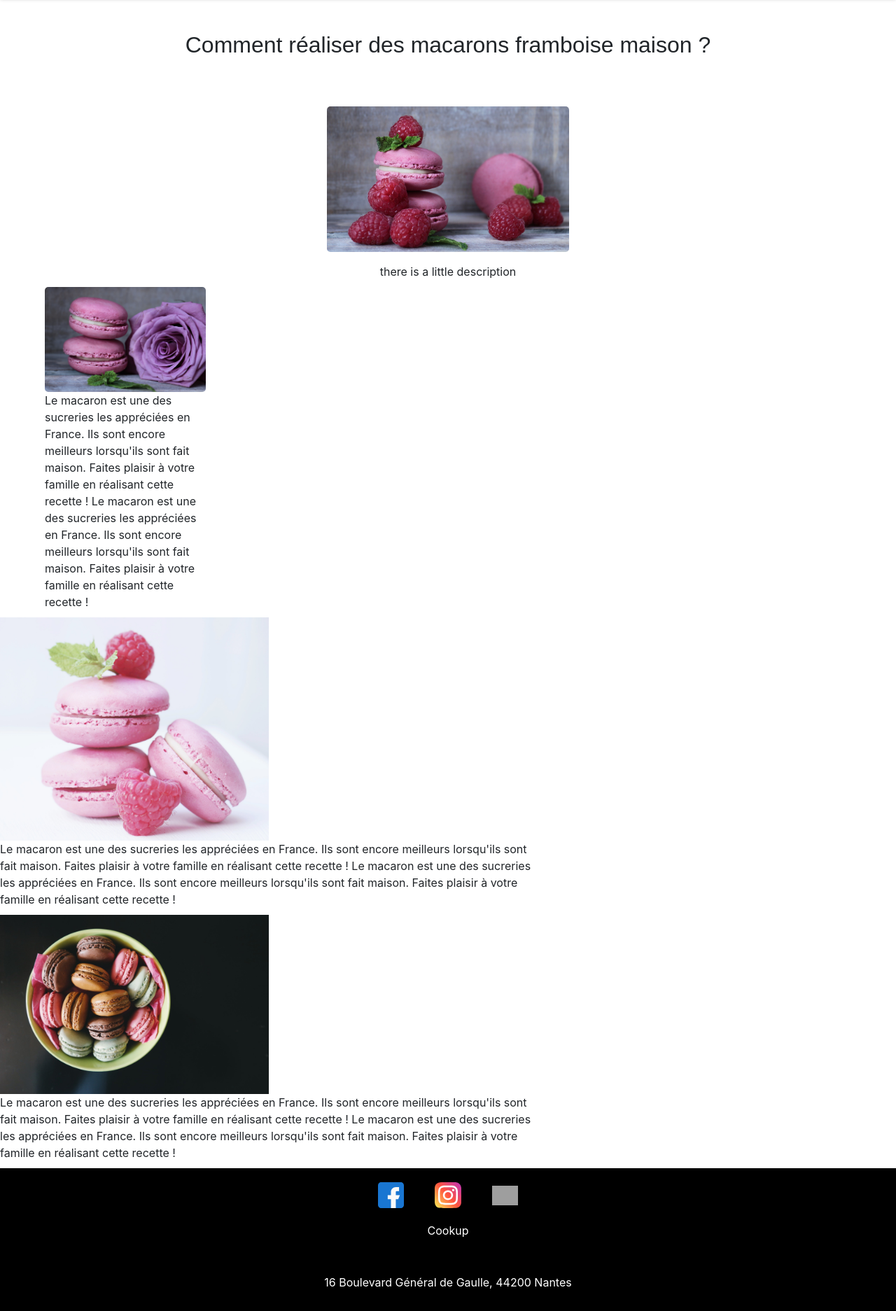
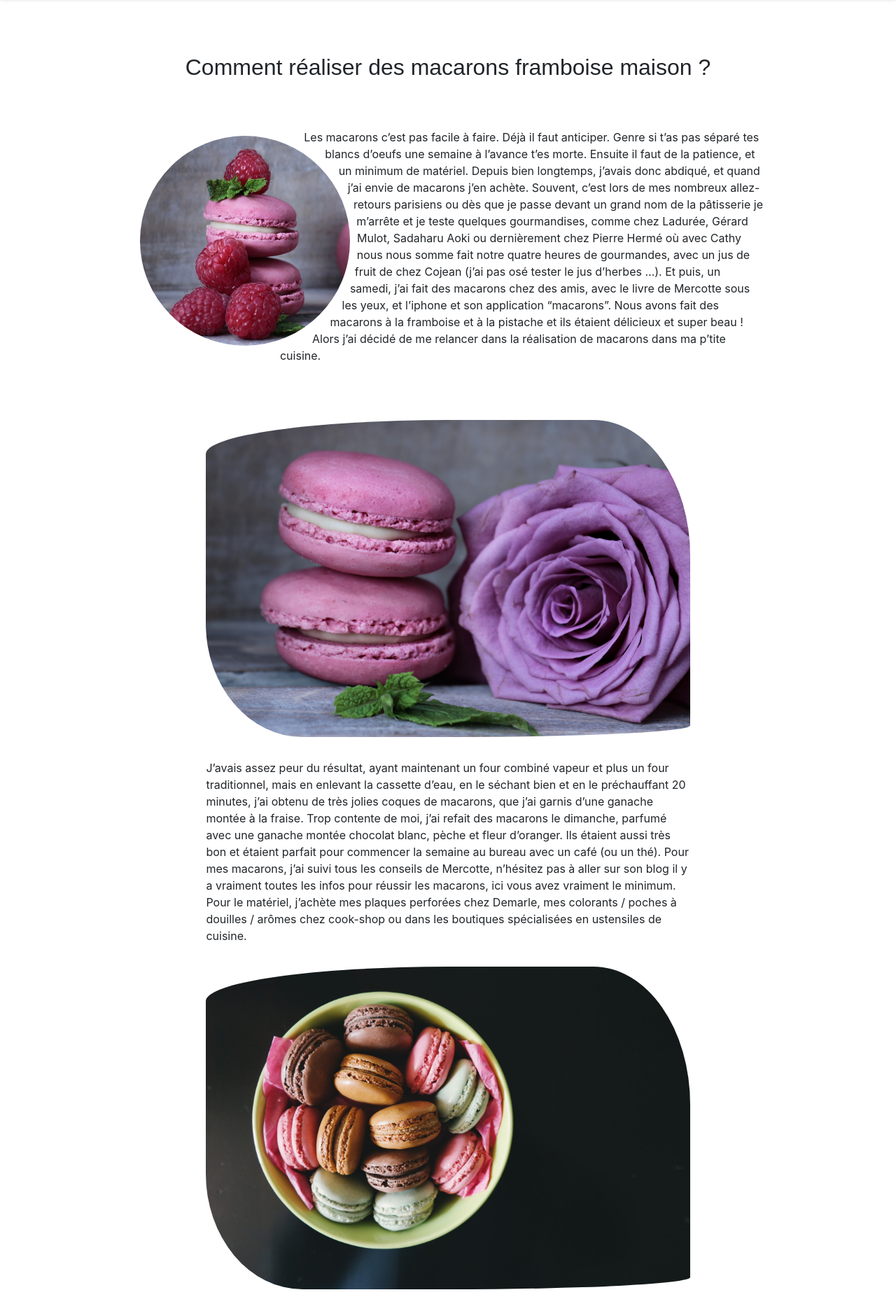
Before and after one commit to Prizilya/mspr-html, a PHP site: page /article.php in a window 1280 px wide. Shown: the part 120-1993 px from the top of the page at 70% size. Run offline with PHP 8.4, Linux system fonts and the light colour scheme; grey boxes are pictures that could not be loaded.

Commit message:
article update

```diff
--- a/article.php
+++ b/article.php
@@ -1,61 +1,100 @@
 <?php include_once "header.php" ?>
+
 
     <section id="article-jumbotron">
         <div class="container">
             <h1>Comment réaliser des macarons framboise maison ?</h1>
+            <div class="imgtext">
+                <img src="public/images/macaronscarré.jpg" alt="Macarons à la framboise avec une rose violette.">
+                <p>Les macarons c’est pas facile à faire. Déjà il faut anticiper. Genre si t’as pas séparé tes
+                    blancs d’oeufs une semaine à l’avance t’es morte. Ensuite il faut de la patience, et un minimum
+                    de matériel. Depuis bien longtemps, j’avais donc abdiqué, et quand j’ai envie de macarons j’en
+                    achète.
+
+                    Souvent, c’est lors de mes nombreux allez-retours parisiens ou dès que je passe devant un grand
+                    nom de la pâtisserie je m’arrête et je teste quelques gourmandises, comme chez Ladurée, Gérard
+                    Mulot, Sadaharu Aoki ou dernièrement chez Pierre Hermé où avec Cathy nous nous somme fait notre
+                    quatre heures de gourmandes, avec un jus de fruit de chez Cojean (j’ai pas osé tester le jus
+                    d’herbes …).
+
+                    Et puis, un samedi, j’ai fait des macarons chez des amis, avec le livre de Mercotte sous les
+                    yeux, et l’iphone et son application “macarons”. Nous avons fait des macarons à la framboise et
+                    à la pistache et ils étaient délicieux et super beau ! Alors j’ai décidé de me relancer dans la
+                    réalisation de macarons dans ma p’tite cuisine.
+                </p>
+            </div>
+        </div>
+    </section>
+
+
+    <section id="article-1">
+        <div class="container">
             <div class="center">
-                <img src="public/images/macarons.jpg" alt="Macarons à la framboise.">
-                <p>there is a little description</p>
+                <div class="center">
+                    <img src="public/images/macaron1.jpg" alt="Macaron">
+                </div>
+                <p>J’avais assez peur du résultat, ayant maintenant un four combiné vapeur et plus un four traditionnel,
+                    mais en enlevant la cassette d’eau, en le séchant bien et en le préchauffant 20 minutes, j’ai obtenu
+                    de très jolies coques de macarons, que j’ai garnis d’une ganache montée à la fraise. Trop contente
+                    de moi, j’ai refait des macarons le dimanche, parfumé avec une ganache montée chocolat blanc, pèche
+                    et fleur d’oranger. Ils étaient aussi très bon et étaient parfait pour commencer la semaine au
+                    bureau avec un café (ou un thé).
+
+                    Pour mes macarons, j’ai suivi tous les conseils de Mercotte, n’hésitez pas à aller sur son blog il y
+                    a vraiment toutes les infos pour réussir les macarons, ici vous avez vraiment le minimum. Pour le
+                    matériel, j’achète mes plaques perforées chez Demarle, mes colorants / poches à douilles / arômes
+                    chez cook-shop ou dans les boutiques spécialisées en ustensiles de cuisine.
+                </p>
             </div>
         </div>
     </section>
 
     <section id="article-1">
         <div class="container">
-            <div class="clearfix">
-                <div class="fl">
-                    <img src="public/images/macaron1.jpg" alt="Macarons à la framboise avec une rose violette.">
-                </div>
-                <div class="fr">
-                    <p>Le macaron est une des sucreries les appréciées en France. Ils sont encore meilleurs lorsqu'ils
-                        sont fait maison. Faites plaisir à votre famille en réalisant cette recette ! Le macaron est une
-                        des
-                        sucreries les appréciées en France. Ils sont encore meilleurs lorsqu'ils sont fait maison.
-                        Faites
-                        plaisir à
-                        votre famille en réalisant cette recette !
-                    </p>
-                </div>
+            <div class="center">
+                <img src="public/images/macaron3.jpg" alt="Macarons à la framboise avec des petites framboises.">
+
+                <p>Coques de macarons (recette sans meringue Italienne) <br>
+                    90 g de blancs d’œufs  (séparés 7 jours à l’avance, conservés au réfrigérateur et sorti du réfrigérateur 3 heures avant de préparer les macarons) <br>
+                    220 g de sucre glace <br>
+                    120 g de poudre d’amandes<br>
+                    20 g de sucre en poudre<br>
+                    1/2 cuillère à café de colorant en poudre (rouge pour les fraises, jaune pour les pèches / fleur d’oranger)<br>
+                    <br>
+                    1. Préchauffez le four à 160 °.<br>
+                    <br>
+                    2. Dans un mixeur, mixer quelques instants la poudre d’amande et le sucre glace pour éviter de les tamiser.<br>
+                    <br>
+                    3. Monter les blancs en neige ferme avec une pincée de sel. Ajouter progressivement le sucre en poudre et le colorant. Les blancs doivent former des becs d’oiseau quand on enlève le fouet.<br>
+                    <br>
+                    4. Ajouter le mélange poudre d’amande / sucre glace et mélanger avec une corne (bien plus pratique qu’une maryse) en un mouvement de bas en haut en partant du centre du bol. L’appareil doit être lisse et brillant, il doit faire le ruban sans être liquide, juste souple.<br>
+                    <br>
+                    5. Remplir une poche a douille lisse avec la préparation, et dresser les macarons sur un tapis en silicone ou du papier cuisson siliconé, déposé sur une grille perforée.<br>
+                    <br>
+                    6. Enfourner pour 13 à 16 minutes de cuisson, selon votre four et la taille des macarons. Les miens étaient de taille moyenne, et ils ont cuit 16 minutes. Laissez légèrement refroidir avant de retirer les macarons de la feuille.<br>
+                    <br>
+                    7. Laisser refroidir les coques avant de les garnir.<br>
+                    <br>
+                    Ganaches montées parfumées<br>
+                    50 g de chocolat blanc à pâtisserie (j’utilise la couverture Ivoire Valrhona)<br>
+                    25 g de crème fleurette entière<br>
+                    3 g de miel<br>
+                    75 g de crème fleurette froide<br>
+                    1 belle cuillère à café d’arôme (fraise pour les premiers, puis pèche et fleur d’oranger pour les seconds)<br>
+                    <br>
+                    1. Faire chauffer la crème et le miel et y ajouter l’arôme.<br>
+                    <br>
+                    2. Y faire fondre le chocolat en morceaux et mélanger pour le faire fondre.<br>
+                    <br>
+                    3. Ajouter les 75 g de crème restant et mélanger. Conserver au réfrigérateur pour faire refroidir la ganache.<br>
+                    <br>
+                    4. Quand la ganache est froide, la monter en chantilly puis remplir une poche à douille avec et garnir les macarons.<br>
+                    <br>
+                    5. Ranger ensuite les macarons au réfrigérateur, ils sont meilleurs au moins deux jours après les avoir assemblés …<br>
+                </p>
+
             </div>
         </div>
     </section>
 
-    <section id="article-1">
-        <div class="w30">
-            <img src="public/images/macaron2.jpg" alt="Macarons à la framboise avec des petites framboises.">
-        </div>
-        <div class="w60">
-            <p>Le macaron est une des sucreries les appréciées en France. Ils sont encore meilleurs lorsqu'ils
-                sont fait maison. Faites plaisir à votre famille en réalisant cette recette ! Le macaron est une des
-                sucreries les appréciées en France. Ils sont encore meilleurs lorsqu'ils sont fait maison. Faites
-                plaisir à
-                votre famille en réalisant cette recette !
-            </p>
-        </div>
-    </section>
-
-    <section id="article-2">
-        <div class="w30">
-            <img src="public/images/macaron3.jpg" alt="Macarons à la framboise avec des petites framboises.">
-        </div>
-        <div class="w60">
-            <p>Le macaron est une des sucreries les appréciées en France. Ils sont encore meilleurs lorsqu'ils
-                sont fait maison. Faites plaisir à votre famille en réalisant cette recette ! Le macaron est une des
-                sucreries les appréciées en France. Ils sont encore meilleurs lorsqu'ils sont fait maison. Faites
-                plaisir à
-                votre famille en réalisant cette recette !
-            </p>
-        </div>
-    </section>
-
 <?php include_once "footer.php" ?>
--- a/resources/sass/layout/_header.scss
+++ b/resources/sass/layout/_header.scss
@@ -12,6 +12,7 @@ html{ min-height: 100vh;
   padding: 5Px;
   background-color: rgb(255, 255, 255, 0.8);
   box-shadow: 0 -1px 5px 0 rgba(0, 0, 0, .2);
+  z-index: 100;
 
   .container {
     display: flex;
--- a/resources/sass/pages/_article.scss
+++ b/resources/sass/pages/_article.scss
@@ -1,39 +1,61 @@
 #article-jumbotron {
-  .container {
-    padding-top: 10em;
+  padding-top: 12em;
+  margin-bottom: 5em;
 
   h1 {
     text-align: center;
     margin-bottom: 2em;
   }
 
-    .center {
 
-      width: 30%;
+  .imgtext {
+    max-width: 900px;
+    margin: auto;
+    vertical-align: middle;
 
     img {
-        border-radius: 5px;
-        margin-bottom: 1em;
+      position: relative;
+      vertical-align: middle;
+      overflow: hidden;
+      width: 100%;
+      min-width: 300px;
+      max-width: 300px;
+      height: 300px;
+      float: left;
+      border-radius: 50%;
+      margin: 10px;
+      shape-outside: circle();
+      @media screen and (max-width: 1000px) {
+        shape-outside: border-box;
+        position: absolute;
+      }
     }
 
     p {
-        text-align: center;
+      @media screen and (max-width: 1000px) {
+        padding-bottom: 200px;
       }
+
+      vertical-align: middle;
     }
   }
 }
 
 #article-1 {
-  .fl {
-    img {
-      width: 20%;
-      border-radius: 5px;
-    }
+  .center {
+    p {
+      width: 60%;
+      display: block;
+      margin: auto;
+      padding-bottom: 2em;
     }
 
-  .fr {
-    p {
-      width: 20%;
+    img {
+      display: block;
+      margin: auto;
+      width: 60%;
+      border-radius: 50% 20% / 10% 40%;
+      padding-bottom: 2em;
     }
   }
 }
```
Also changed, not shown: public/css/app.css, public/images/macaron1carre.jpg (added), public/images/macaronscarré.jpg (added). Lines whose indentation alone changed are shown as unchanged.
